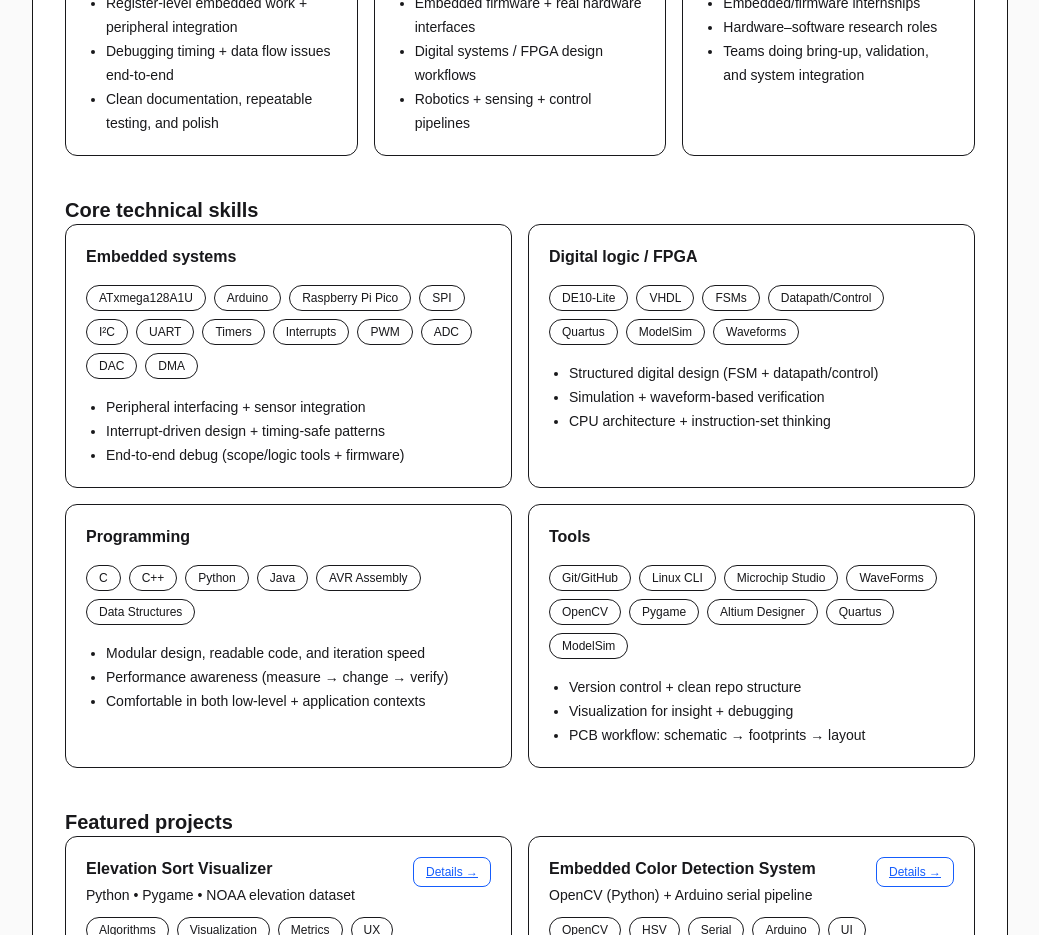
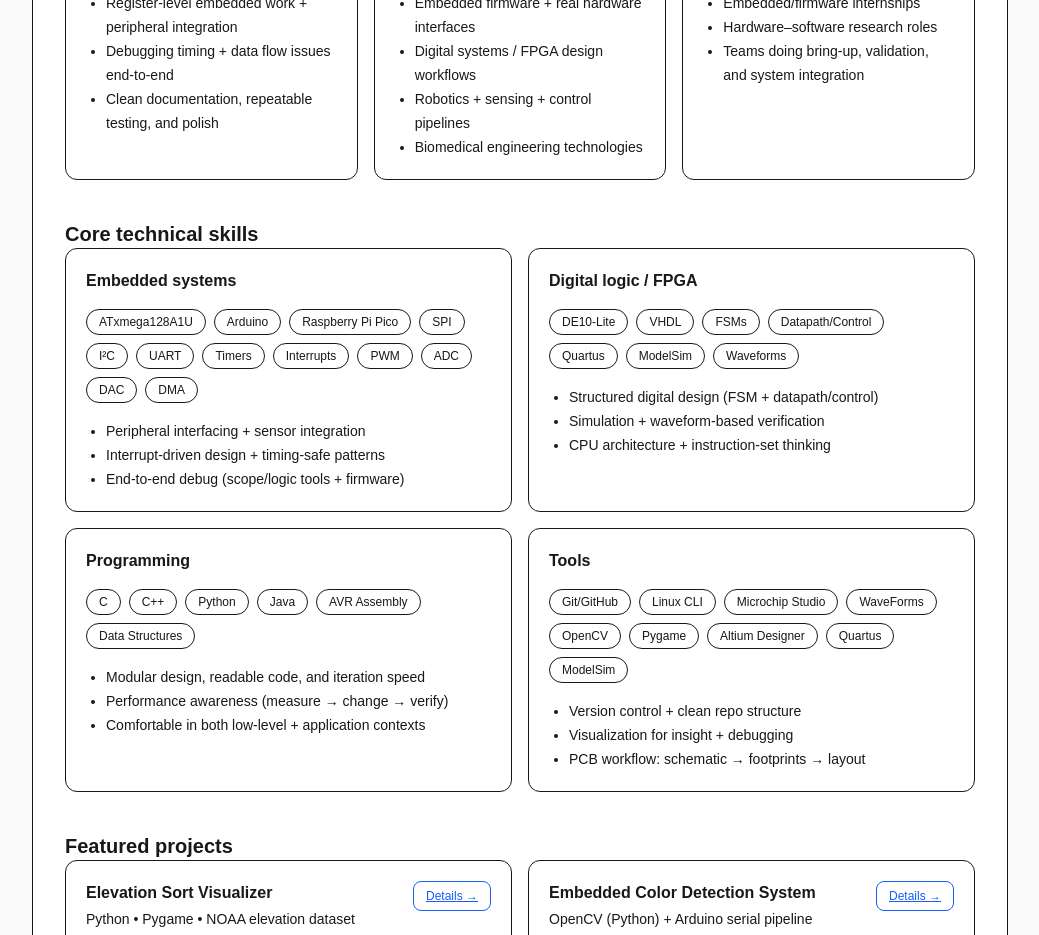
Before and after one commit to arionstern/engineering-portfolio, a Next.js app: page /overview in a window 1280 px wide. Shown: the part 800-1735 px from the top of the page, without its empty margins (120-1159 px from the left). Built offline with nearby package versions, Linux system fonts and the light colour scheme.

Commit message:
added biomedical engineering technologies to interests

```diff
--- a/src/app/overview/page.tsx
+++ b/src/app/overview/page.tsx
@@ -182,6 +182,7 @@ export default function OverviewPage() {
               <li>Embedded firmware + real hardware interfaces</li>
               <li>Digital systems / FPGA design workflows</li>
               <li>Robotics + sensing + control pipelines</li>
+              <li>Biomedical engineering technologies</li>
             </ul>
           </Card>
 
```
